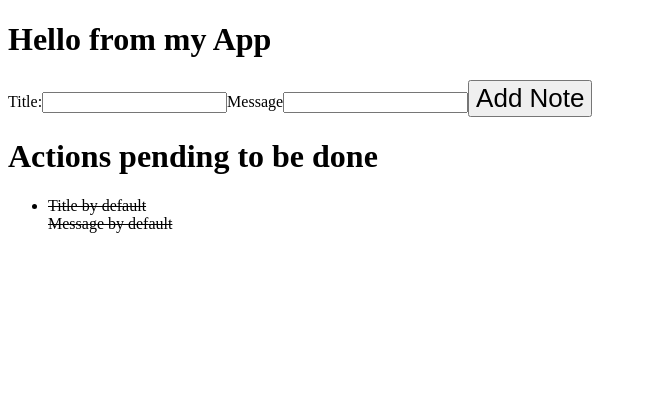
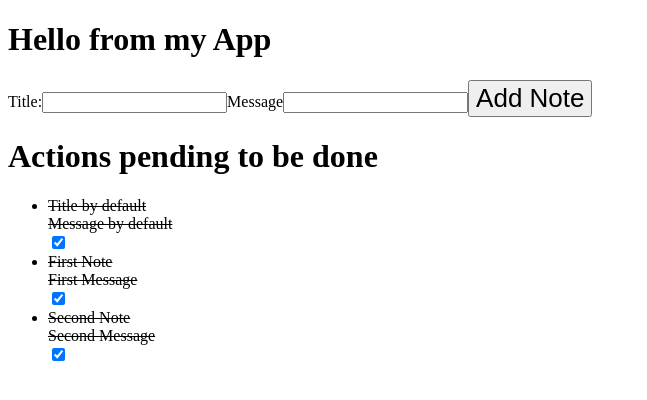
Before and after one commit to joeldavg/to-do-live, a React (Vite) app: page / in a window 1280 px wide. Shown: the top 400 px of the page, without its empty margins (0-647 px from the left). Built offline with nearby package versions, Linux system fonts and the light colour scheme.

Commit message:
update logic on the checkbox was implemented and itÃ's working

```diff
--- a/src/components/ListOfToDo.jsx
+++ b/src/components/ListOfToDo.jsx
@@ -3,6 +3,15 @@ import { Store } from "./StoreProvider";
 
 const ListOfToDo = () => {
   const { state, dispatch } = useContext(Store);
+
+  const onCheckbox = (event, note) => {
+    const checked = event.currentTarget.checked;
+    const newNote = { ...note, done: checked };
+    dispatch({
+      type: "update-note",
+      payload: newNote,
+    });
+  };
 
   return (
     <div>
@@ -14,7 +23,13 @@ const ListOfToDo = () => {
               style={note.done ? { textDecoration: "line-through" } : {}}
               key={note.id}
             >
-              {note.title} <br /> {note.message}
+              {note.title} <br />
+              {note.message} <br />
+              <input
+                onChange={(event) => onCheckbox(event, note)}
+                type="checkbox"
+                checked={note.done}
+              />
             </li>
           );
         })}
--- a/src/components/Reducer.jsx
+++ b/src/components/Reducer.jsx
@@ -1,7 +1,6 @@
 function Reducer(state, action) {
   switch (action.type) {
     case "add-note":
-      console.log("adding note");
       const newNote = {
         id: Math.floor(Math.random() * 100),
         message: action.payload.message,
@@ -20,7 +19,20 @@ function Reducer(state, action) {
     case "remove-note":
       return state;
     case "update-note":
-      return state;
+      const updatedNote = action.payload;
+      const newListOfNotes = state.listOfNotes.filter(
+        (note) => note.id !== updatedNote.id
+      );
+
+      const newListOfNotesWithModification = [...newListOfNotes, updatedNote];
+
+      const newStateModifiedCheckbox = {
+        ...state,
+        listOfNotes: newListOfNotesWithModification,
+      };
+
+      // console.log(newListOfNotes);
+      return newStateModifiedCheckbox;
   }
 }
 
--- a/src/components/StoreProvider.jsx
+++ b/src/components/StoreProvider.jsx
@@ -13,6 +13,18 @@ const initialState = {
       id: "0",
       title: "Title by default",
       message: "Message by default",
+      done: true,
+    },
+    {
+      id: "1",
+      title: "First Note",
+      message: "First Message",
+      done: true,
+    },
+    {
+      id: "2",
+      title: "Second Note",
+      message: "Second Message",
       done: true,
     },
   ],
```
